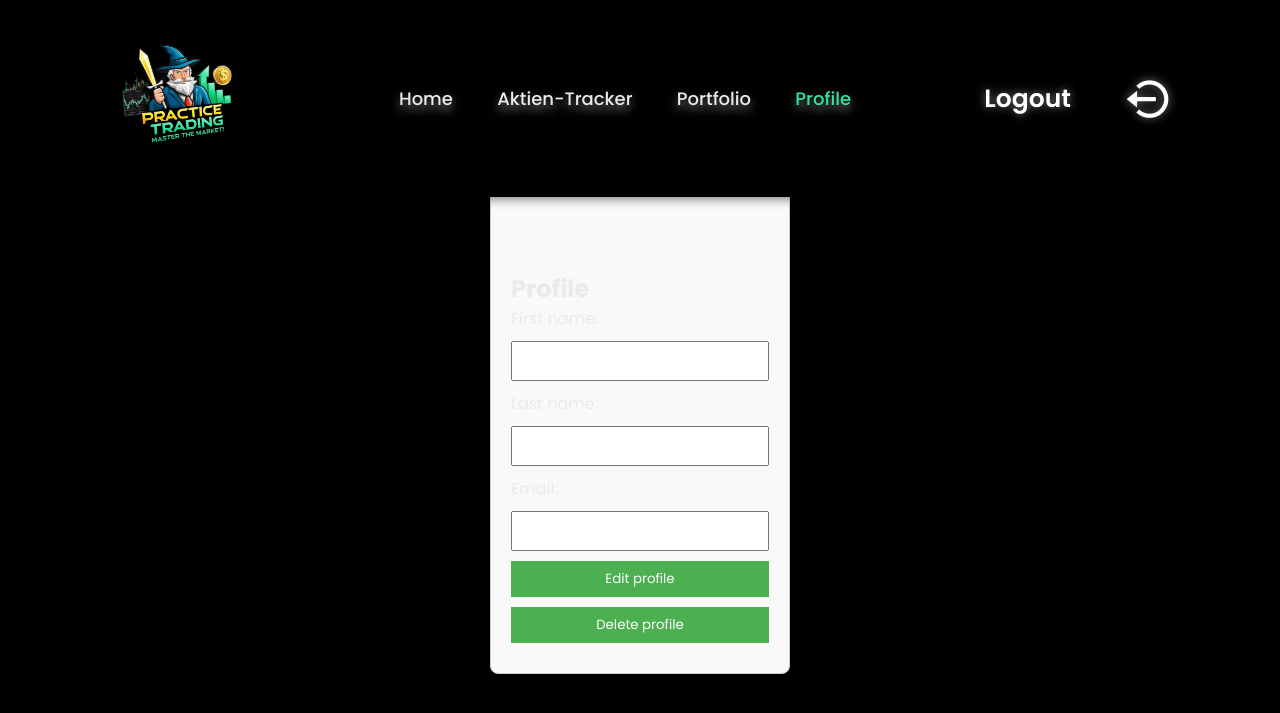
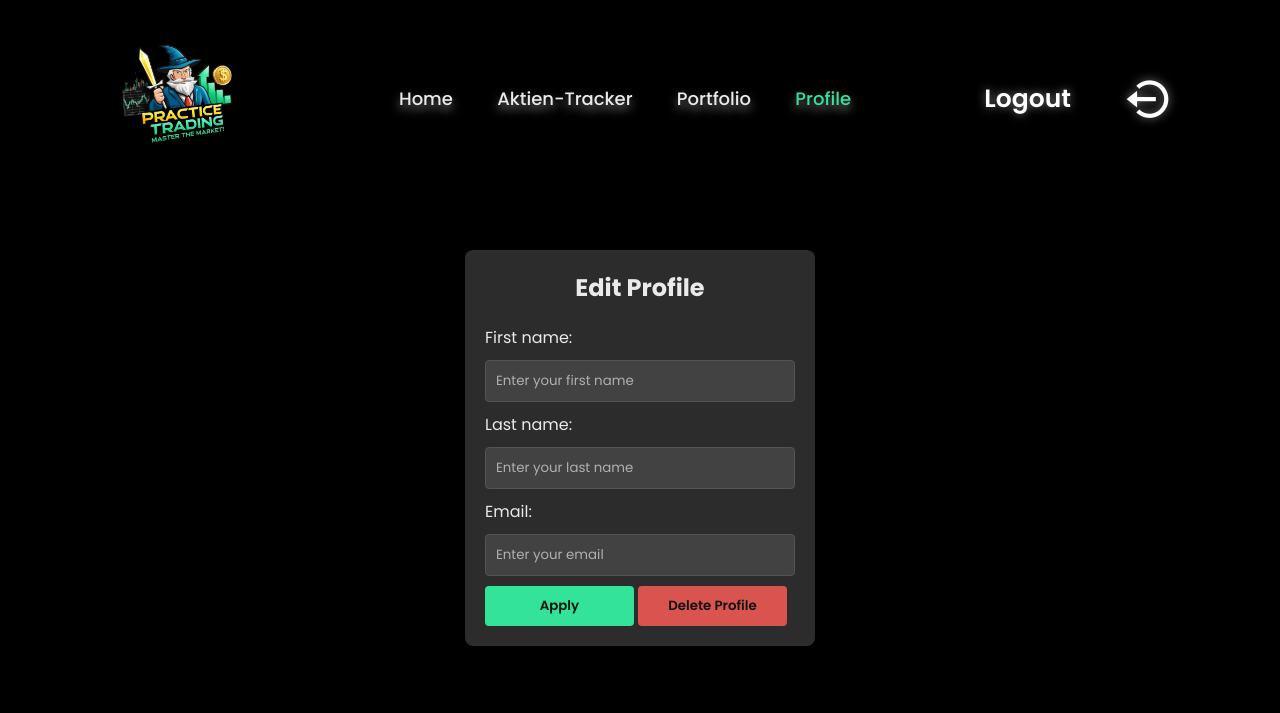
Before and after one commit to LennartPfeiler/StockApp, a PHP site: page /public/pages/profile.html in a window 1280 px wide. Shown: the top 713 px of the page. Run offline with PHP 8.4, Linux system fonts and the light colour scheme.

Commit message:
Changed Profile Site

```diff
--- a/mosbach-tasks-web-main/public/css/profile.css
+++ b/mosbach-tasks-web-main/public/css/profile.css
@@ -128,42 +128,73 @@ body {
     color: #33e39a; /* Highlight active or hovered links */
 }
 
-main {
-    padding: 150px 20px 20px 20px;
-    display: flex;
-    justify-content: center;
+/* Profile Section Styling */
+.profile {
+    background-color: #2c2c2c; /* Grauer Hintergrund für das Profilfenster */
+    color: #eaeaea; /* Helle Schriftfarbe */
+    padding: 20px;
+    border-radius: 8px;
+    width: 350px;
+    margin: 50px auto; /* Zentriert die Section */
+    box-shadow: 0 4px 10px rgba(0, 0, 0, 0.5); /* Leichter Schatten für Tiefe */
 }
 
-.profile {
-    border: 1px solid #ccc;
-    padding: 20px;
-    width: 300px;
-    box-shadow: 2px 2px 8px rgba(0, 0, 0, 0.1);
-    background-color: #f9f9f9;
-    border-radius: 8px;
+/* Input Felder Styling */
+.profile input {
+    width: 100%;
+    padding: 10px;
+    margin: 10px 0;
+    background-color: #424242; /* Dunkleres Grau für Input-Felder */
+    border: 1px solid #555; /* Leichter Rand */
+    border-radius: 4px;
+    color: #eaeaea;
 }
 
-.profile input,
-.profile button {
-    display: block;
-    margin: 10px 0;
-    width: 100%;
-    padding: 8px;
+.profile input::placeholder {
+    color: #b0b0b0; /* Platzhalterfarbe etwas heller */
 }
 
+/* Button Styling */
 .profile button {
-    background-color: #4CAF50;
-    color: white;
+    width: 48%; /* Beide Buttons nehmen jeweils 48% des verfügbaren Platzes ein */
+    padding: 10px;
+    background-color: #33e39a; /* Grüne Farbe für den Apply-Button */
     border: none;
+    border-radius: 4px;
+    color: #121212;
     cursor: pointer;
-    transition: background-color 0.3s;
+    font-weight: 600;
+    transition: background-color 0.3s ease;
 }
 
 .profile button:hover {
-    background-color: #45a049;
+    background-color: #28c883; /* Dunklere Farbe beim Hover */
+}
+
+/* Spezifisch für den "Delete Profile"-Button */
+.profile .delete-btn {
+    background-color: #d9534f; /* Rote Farbe für Löschen */
+}
+
+.profile .delete-btn:hover {
+    background-color: #c9302c; /* Dunkleres Rot beim Hover */
+}
+
+/* Section Title Styling */
+.profile h2 {
+    text-align: center;
+    margin-bottom: 20px;
+    font-weight: 700;
+    color: #eaeaea;
 }
 
 .profile-icon {
     width: 35px;
     height: 35px;
 }
+
+main {
+    padding-top: 200px; /* Abstand nach oben, damit das Editorfeld unterhalb der Navbar beginnt */
+    display: flex;
+    justify-content: center;
+}
--- a/mosbach-tasks-web-main/public/pages/profile.html
+++ b/mosbach-tasks-web-main/public/pages/profile.html
@@ -31,18 +31,34 @@
     </header>
     <main>
         <section class="profile">
-            <br></br>
-            <br></br>
-            <h2>Profile</h2>
+            <h2>Edit Profile</h2>
+
             <label for="first-name">First name:</label>
-            <input type="text" id="first-name">
+            <input type="text" id="first-name" name="first-name" placeholder="Enter your first name">
+
             <label for="last-name">Last name:</label>
-            <input type="text" id="last-name">
+            <input type="text" id="last-name" name="last-name" placeholder="Enter your last name">
+
             <label for="email">Email:</label>
-            <input type="email" id="email">
-            <button>Edit profile</button>
-            <button>Delete profile</button>
+            <input type="email" id="email" name="email" placeholder="Enter your email">
+
+            <button type="button" onclick="applyChanges()">Apply</button>
+            <button type="button" class="delete-btn" onclick="deleteProfile()">Delete Profile</button>
         </section>
     </main>
+
+    <script>
+        function applyChanges() {
+            alert("Changes applied!");
+        }
+
+        function deleteProfile() {
+            const confirmation = confirm("Are you sure you want to delete your profile?");
+            if (confirmation) {
+                alert("Profile deleted!");
+            }
+        }
+    </script>
+
 </body>
 </html>
```
